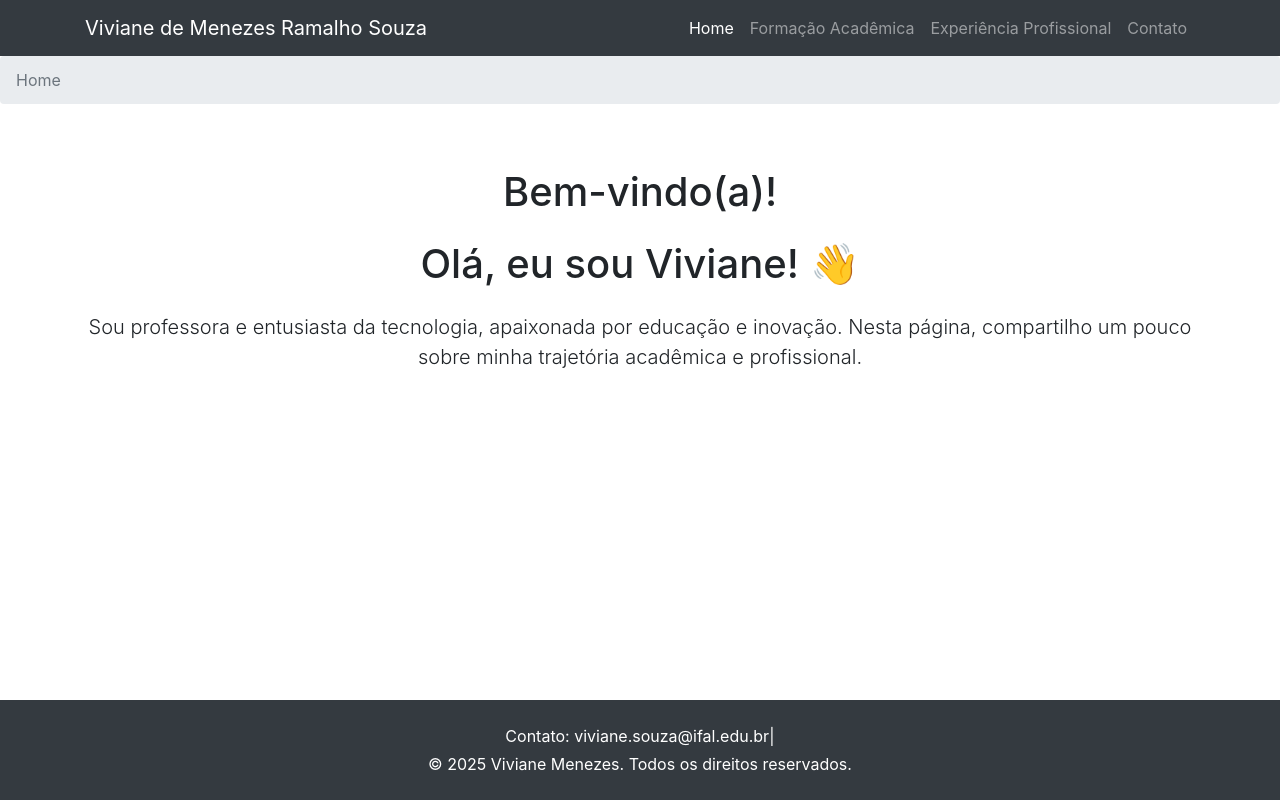
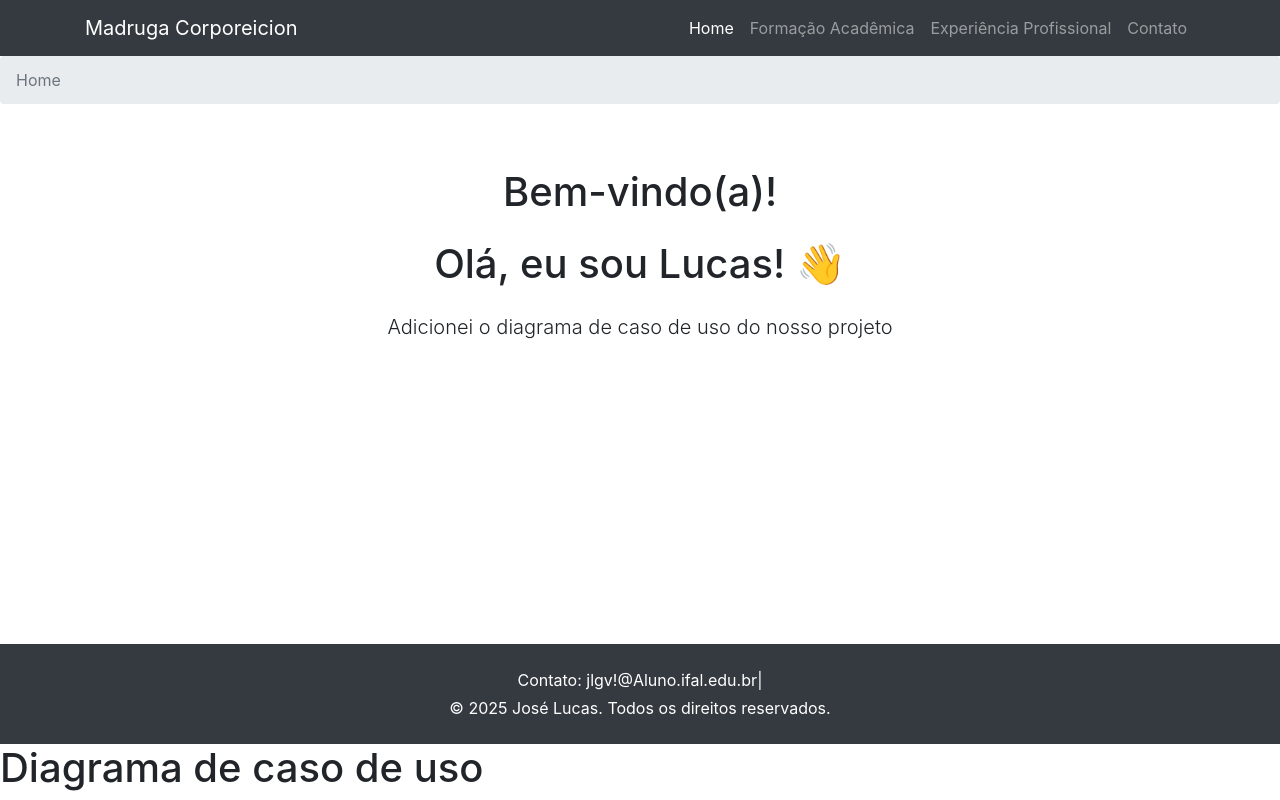
Before and after one commit to joaozinhor-pixel/Cateen_royale, a plain HTML site: page index.html in a window 1280 px wide. Drawn offline with nearby package versions, Linux system fonts and the light colour scheme; a script that the page names is missing.

Commit message:
Atualização - Diagrama de caso de uso

```diff
--- a/index.html
+++ b/index.html
@@ -41,7 +41,7 @@
   <!-- Barra de navegação -->
   <nav class="navbar navbar-expand-lg navbar-dark bg-dark">
     <div class="container">
-      <a class="navbar-brand" href="#">Viviane de Menezes Ramalho Souza</a>
+      <a class="navbar-brand" href="#">Madruga Corporeicion</a>
       <button class="navbar-toggler" type="button" data-toggle="collapse" data-target="#navbarNav"
         aria-controls="navbarNav" aria-expanded="false" aria-label="Alterna navegação">
         <span class="navbar-toggler-icon"></span>
@@ -77,10 +77,9 @@
   <main class="container my-5">
     <h1 class="text-center mb-4">Bem-vindo(a)!</h1>
 
-    <h1 class="text-center mb-4">Olá, eu sou Viviane! 👋</h1>
+    <h1 class="text-center mb-4">Olá, eu sou Lucas! 👋</h1>
     <p class="text-center lead">
-      Sou professora e entusiasta da tecnologia, apaixonada por educação e inovação.
-      Nesta página, compartilho um pouco sobre minha trajetória acadêmica e profissional.
+      Adicionei o diagrama de caso de uso do nosso projeto
     </p>
   </section>
 </main>
@@ -91,8 +90,8 @@
 
 <footer class="bg-dark text-white text-center py-4 mt-auto">
   <div class="container">
-    <p class="mb-1">Contato: viviane.souza@ifal.edu.br|</p>
-    <p class="mb-0">&copy; 2025 Viviane Menezes. Todos os direitos reservados.</p>
+    <p class="mb-1">Contato: jlgv!@Aluno.ifal.edu.br|</p>
+    <p class="mb-0">&copy; 2025 José Lucas. Todos os direitos reservados.</p>
   </div>
 </footer>
 
@@ -109,5 +108,8 @@
     integrity="sha384-JjSmVgyd0p3pXB1rRibZUAYoIIy6OrQ6VrjIEaFf/nJGzIxFDsf4x0xIM+B07jRM"
     crossorigin="anonymous"></script>
 
+    <H1>Diagrama de caso de uso</H1>
+
+    <script> src= https://app.diagrams.net/#G1od5yyo4nRcObvemKnTKIbTCWUhEp9A_3#%7B%22pageId%22%3A%22LqU23pYA1JzaeqQq3xF_%22%7D</script>
 </body>
 </html>
```
